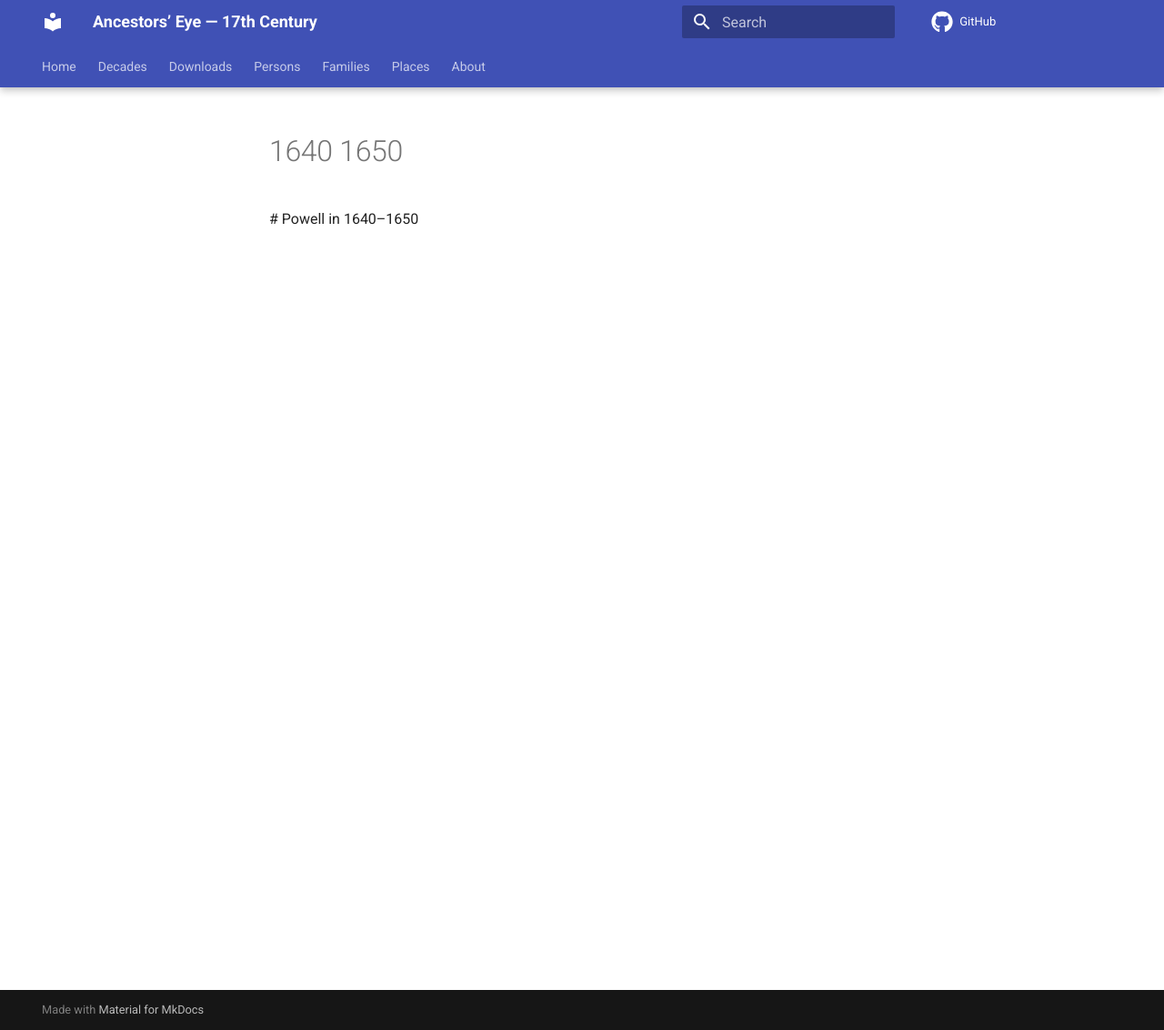
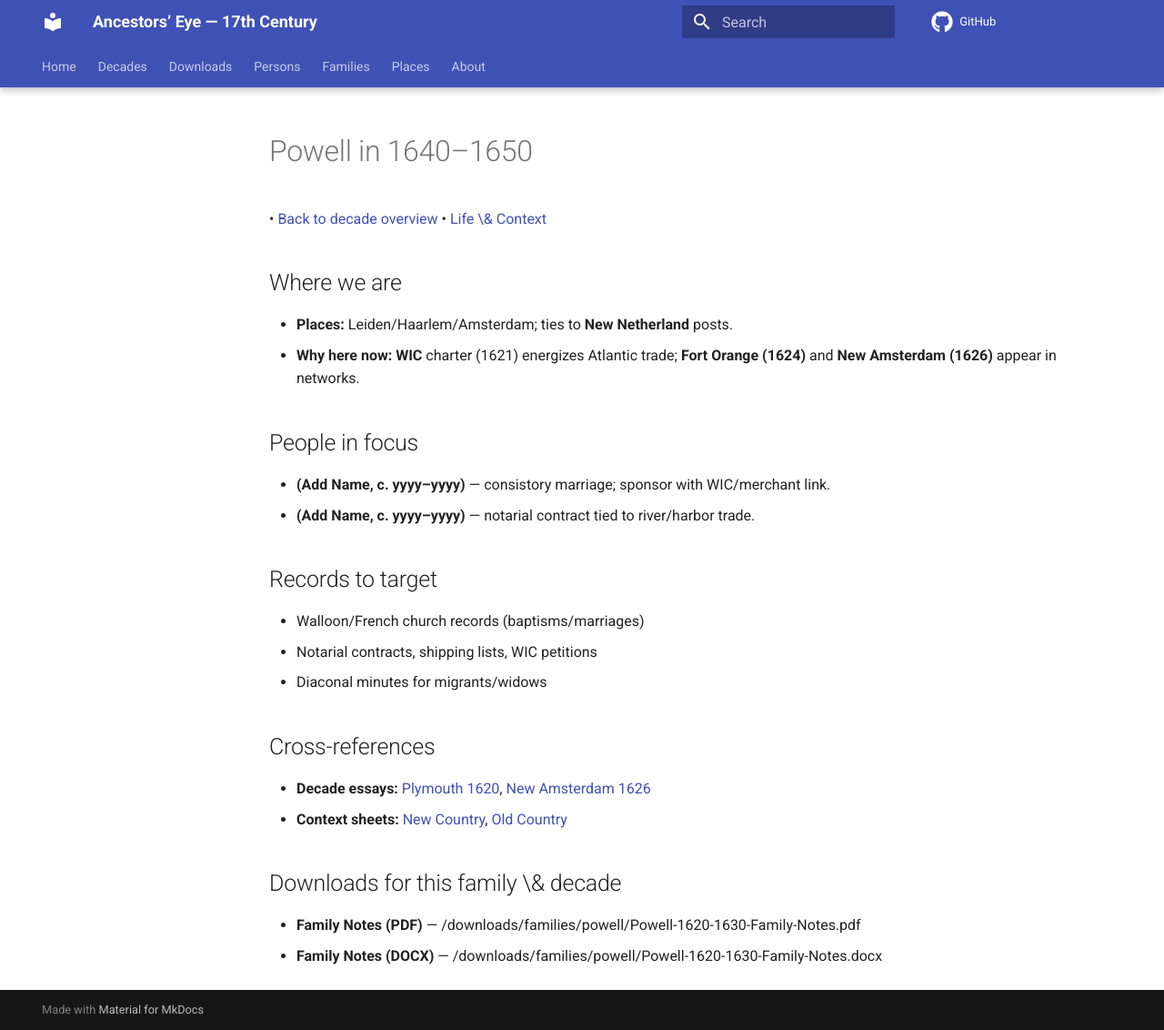
Before and after one commit to BillWorstell/WorstellWitnessWaybackMachine, an MkDocs documentation site: the page built from docs/families/AddieArabellePowell/1640-1650/1640-1650.md, in a window 1280 px wide and 1132 px high. Shown: the whole window at 91% size. Built offline with MkDocs 1.6.1 and Material for MkDocs 9.7.7, drawn with Linux system fonts in a browser that asks for light colours; comment, search, counter and statistics services are not loaded.

Commit message:
Replaced 1640–1650 family stub as test

```diff
--- a/docs/families/AddieArabellePowell/1640-1650/1640-1650.md
+++ b/docs/families/AddieArabellePowell/1640-1650/1640-1650.md
@@ -1 +1,30 @@
-\# Powell in 1640–1650
+# Powell in 1640–1650
+
+• [Back to decade overview](../../../decades/1620-1630/1620-1630.md)
+• [Life \& Context](../../../decades/1620-1630/1620-1630-life.md)
+
+## Where we are
+
+* **Places:** Leiden/Haarlem/Amsterdam; ties to **New Netherland** posts.
+* **Why here now:** **WIC** charter (1621) energizes Atlantic trade; **Fort Orange (1624)** and **New Amsterdam (1626)** appear in networks.
+
+## People in focus
+
+* **(Add Name, c. yyyy–yyyy)** — consistory marriage; sponsor with WIC/merchant link.
+* **(Add Name, c. yyyy–yyyy)** — notarial contract tied to river/harbor trade.
+
+## Records to target
+
+* Walloon/French church records (baptisms/marriages)
+* Notarial contracts, shipping lists, WIC petitions
+* Diaconal minutes for migrants/widows
+
+## Cross-references
+
+* **Decade essays:** [Plymouth 1620](../../../decades/1620-1630/1620-Plymouth.md), [New Amsterdam 1626](../../../decades/1620-1630/1626-NewAmsterdam.md)
+* **Context sheets:** [New Country](../../../decades/1620-1630/1620-1630-NewCountry.md), [Old Country](../../../decades/1620-1630/1620-1630-OldCountry.md)
+
+## Downloads for this family \& decade
+
+* **Family Notes (PDF)** — /downloads/families/powell/Powell-1620-1630-Family-Notes.pdf
+* **Family Notes (DOCX)** — /downloads/families/powell/Powell-1620-1630-Family-Notes.docx
```
